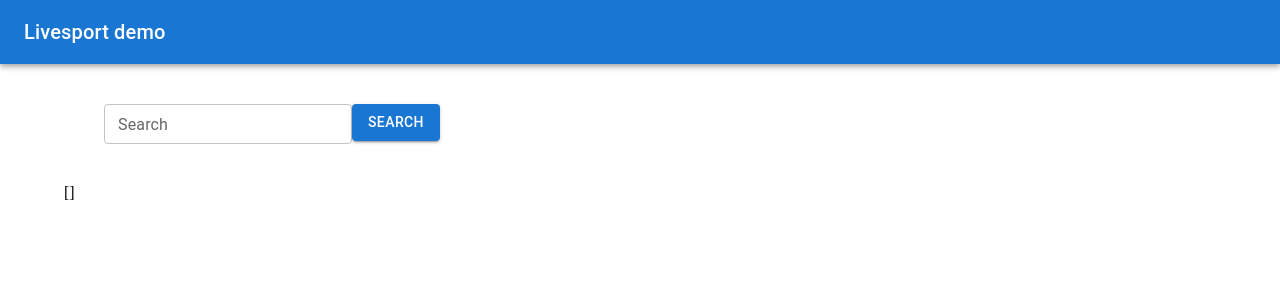
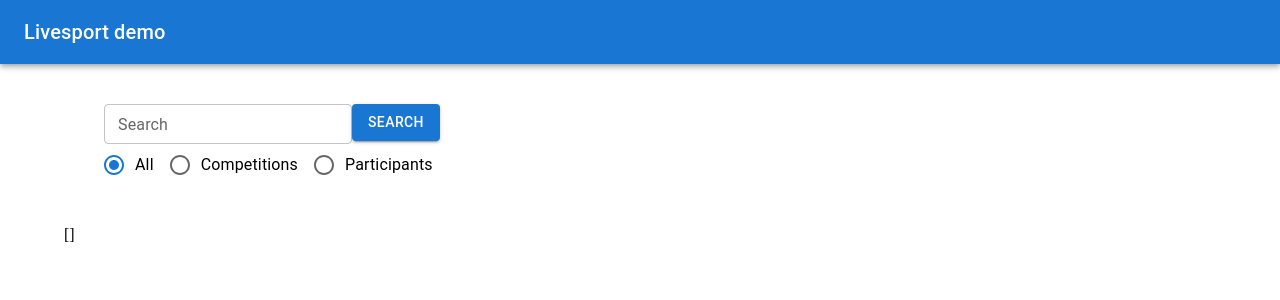
Before and after one commit to jirsik/ls-demo, a React (Create React App) app: page / in a window 1280 px wide. Shown: the top 300 px of the page. Built offline with nearby package versions, Linux system fonts and the light colour scheme.

Commit message:
feat/filter

```diff
--- a/src/enums/SearchTypeEnum.ts
+++ b/src/enums/SearchTypeEnum.ts
@@ -1,5 +1,5 @@
 export enum SearchTypeEnum {
-  SPORT = 1,
+  COMPETITION = 1,
   TEAM = 2,
   PLAYER = 3,
   TEAM_MEMBER = 4,
--- a/src/pages/SearchPage/SearchPage.tsx
+++ b/src/pages/SearchPage/SearchPage.tsx
@@ -1,19 +1,29 @@
-import { useReducer, useRef } from 'react';
+import { ChangeEvent, useReducer, useRef, useState } from 'react';
 import { toast } from 'react-toastify';
-import { Box, Button, TextField } from '@mui/material';
+import { Box, Button, FormControlLabel, Radio, RadioGroup, TextField } from '@mui/material';
 
 import searchReducer, { searchLoadingDoneAC, searchLoadingStartedAC } from './searchReducer';
 import { SearchTypeEnum } from '../../enums/SearchTypeEnum';
 
-const prepareSearchUrl = (types: SearchTypeEnum[]): string =>
-  `https://s.livesport.services/api/v2/search?type-ids=${types.join(',')}&project-type-id=1&project-id=602&lang-id=1&q=dj&sport-ids=1,2,3,4,5,6,7,8,9`;
+const prepareSearchUrl = (filter: string, query: string): string =>
+  `https://s.livesport.services/api/v2/search?type-ids=${filter}&project-type-id=1&project-id=602&lang-id=1&q=${query}&sport-ids=1,2,3,4,5,6,7,8,9`;
 
 function SearchPage(): JSX.Element {
   const searchInput = useRef<HTMLInputElement>(null);
+  const [filter, setFilter] = useState<string>([
+    SearchTypeEnum.COMPETITION,
+    SearchTypeEnum.PLAYER,
+    SearchTypeEnum.TEAM,
+    SearchTypeEnum.TEAM_MEMBER,
+  ].join(','));
   const [{ loading, data }, dispatch] = useReducer(
     searchReducer,
     { loading: false, data: [] },
   );
+
+  const handleFilterRadioGroup = (e: ChangeEvent<HTMLInputElement>): void => {
+    setFilter(e.target.value);
+  };
 
   const doSearch = async(): Promise<void> => {
     if (searchInput.current === null || searchInput.current.value.length < 2) {
@@ -26,7 +36,7 @@ function SearchPage(): JSX.Element {
 
     try {
       dispatch(searchLoadingStartedAC());
-      const response = await fetch(prepareSearchUrl([SearchTypeEnum.SPORT]));
+      const response = await fetch(prepareSearchUrl(filter, searchInput.current.value));
 
       if (!response.ok) {
         throw new Error('Request failed.');
@@ -52,6 +62,33 @@ function SearchPage(): JSX.Element {
         />
 
         <Button variant="contained" size="medium" onClick={doSearch}>Search</Button>
+
+        <RadioGroup
+          row
+          value={filter}
+          name="filter"
+          onChange={handleFilterRadioGroup}
+        >
+          <FormControlLabel
+            value={[
+              SearchTypeEnum.COMPETITION,
+              SearchTypeEnum.PLAYER,
+              SearchTypeEnum.TEAM,
+              SearchTypeEnum.TEAM_MEMBER,
+            ].join(',')}
+            control={<Radio/>}
+            label="All"
+          />
+
+          <FormControlLabel value={SearchTypeEnum.COMPETITION} control={<Radio />} label="Competitions" />
+
+          <FormControlLabel value={[
+            SearchTypeEnum.PLAYER,
+            SearchTypeEnum.TEAM,
+            SearchTypeEnum.TEAM_MEMBER,
+          ].join(',')} control={<Radio />} label="Participants" />
+        </RadioGroup>
+
       </Box>
 
       <Box>
```
